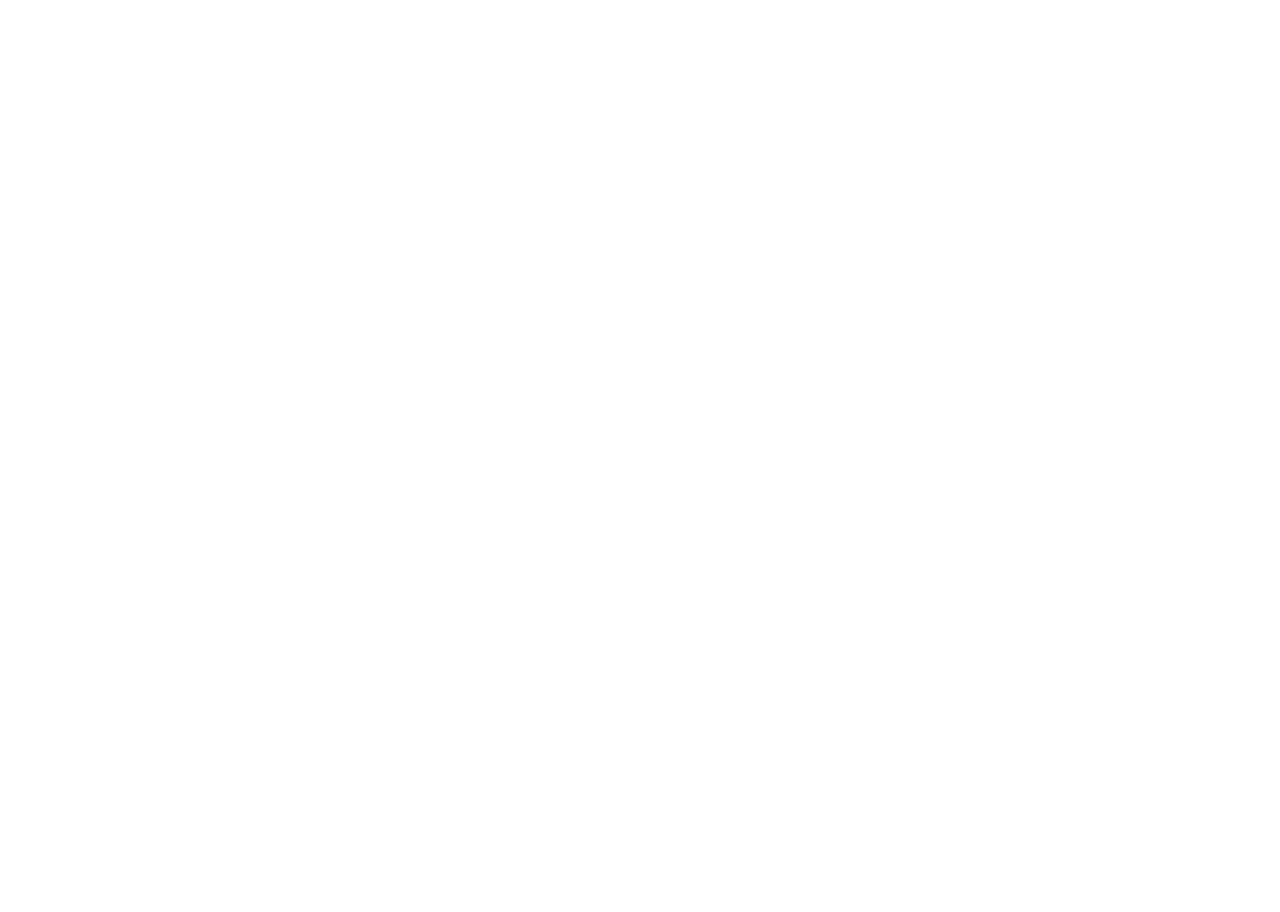
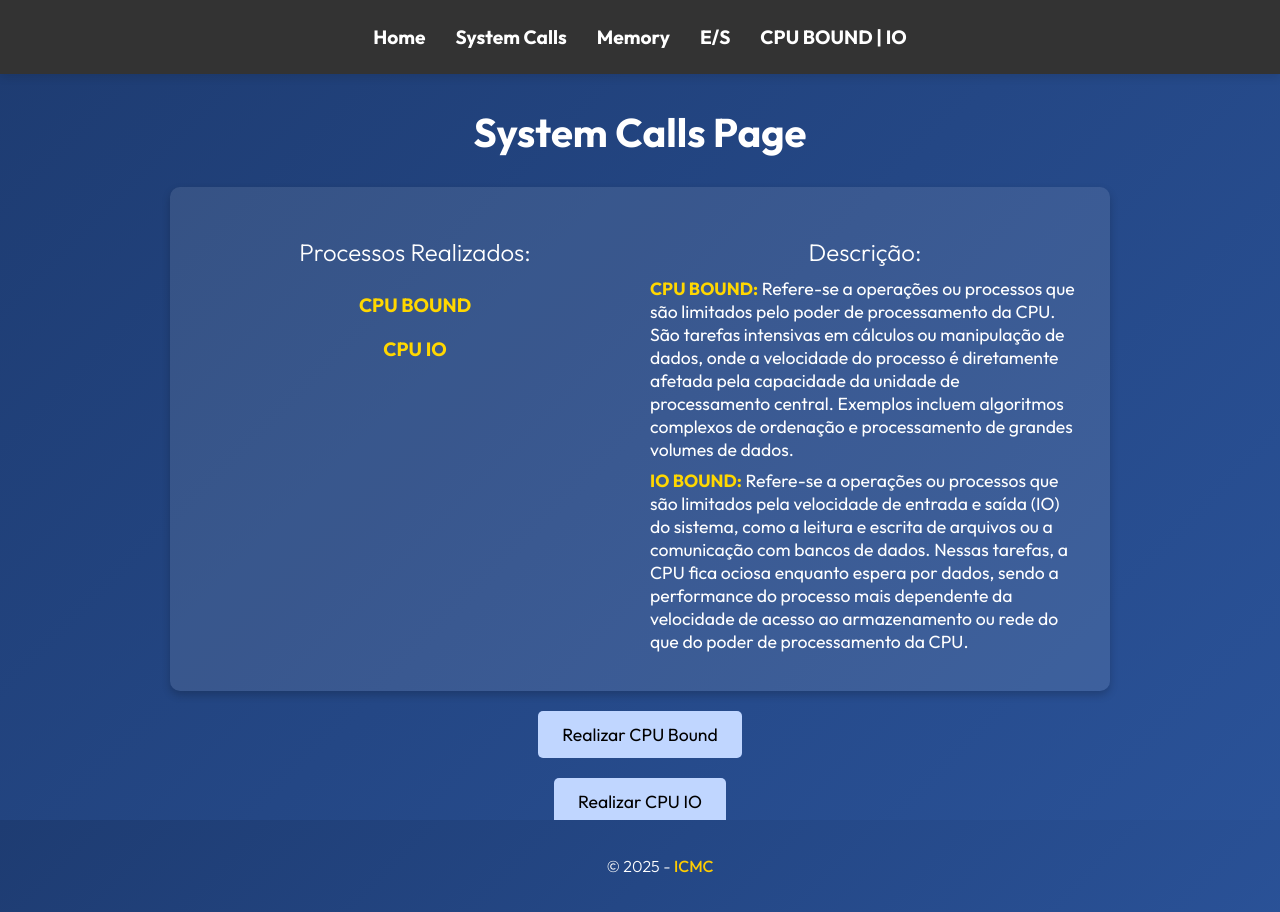
Before and after one commit to CleversonCSousa/projeto_SO, a React (Vite) app in the folder frontendSO/: page /cpu in a window 1280 px wide. Before the commit this address had no page. Before the commit the page ends 800 px from the top, so only its background shows below. Built offline with nearby package versions, Linux system fonts and the light colour scheme.

Commit message:
Cpu bound e IO

```diff
--- /dev/null
+++ b/frontendSO/src/components/CPUChart.tsx
@@ -0,0 +1,99 @@
+import React, { useState } from "react";
+import axios from "axios";
+import styles from "../styles/Charts.module.css";
+
+const CPUChartComponente: React.FC = () => {
+  const [data, setData] = useState<Record<string, number> | null>(null);
+  const [sourceCode, setSourceCode] = useState<string | null>(null);
+  const [straceData, setStraceData] = useState<string | null>(null);
+  const [loading, setLoading] = useState(false);
+
+  const formatNumber = (num: number) => {
+    if (num >= 1e9) return (num / 1e9).toFixed(1) + "B";
+    if (num >= 1e6) return (num / 1e6).toFixed(1) + "M";
+    if (num >= 1e3) return (num / 1e3).toFixed(1) + "K";
+    return num.toString();
+  };
+
+  const fetchData = async (endpoint: string) => {
+    setLoading(true);
+    try {
+      const response = await axios.get(`http://localhost:5000/${endpoint}`);
+      console.log("Dados recebidos:", response.data);
+
+      setData(response.data.timeData);
+      setSourceCode(response.data.sourceCode);
+      setStraceData(response.data.straceData);
+    } catch (error) {
+      console.error("Erro ao buscar os dados:", error);
+    } finally {
+      setLoading(false);
+    }
+  };
+
+  return (
+    <div className={styles.chartContainer}>
+
+      <button className={styles.button} onClick={() => fetchData("cpu_bound")} disabled={loading}>
+        {loading ? "Carregando..." : "Realizar CPU Bound"}
+      </button>
+      <button className={styles.button} onClick={() => fetchData("io_bound")} disabled={loading}>
+        {loading ? "Carregando..." : "Realizar CPU IO"}
+      </button>
+
+      {data && (
+        <div className={styles.tablesContainer}>
+          <table className={styles.table}>
+            <thead>
+              <caption>Time Data</caption>
+              <tr>
+                <th>Processo</th>
+                <th>Valor</th>
+                <th>Processo</th>
+                <th>Valor</th>
+              </tr>
+            </thead>
+            <tbody>
+              {(() => {
+                const entries = Object.entries(data);
+                const meio = Math.ceil(entries.length / 2);
+                const firstHalf = entries.slice(0, meio);
+                const secondHalf = entries.slice(meio);
+
+                return firstHalf.map(([key1, value1], index) => (
+                  <tr key={index}>
+                    <td>{key1}</td>
+                    <td>{formatNumber(value1)}</td>
+                    <td>{secondHalf[index]?.[0] || ""}</td>
+                    <td>{secondHalf[index] ? formatNumber(secondHalf[index][1]) : ""}</td>
+                  </tr>
+                ));
+              })()}
+            </tbody>
+          </table>
+        </div>
+      )}
+
+      <div className={styles.codes}>
+        {sourceCode && (
+          <div className={styles.codeContainer}>
+            <h3>Source Code</h3>
+            <pre className={styles.codeBlock}>
+              <code>{sourceCode}</code>
+            </pre>
+          </div>
+        )}
+        {straceData && (
+          <div className={styles.straceContainer}>
+            <h3>Strace Data</h3>
+            <pre className={styles.codeBlock}>
+              <code>{straceData}</code>
+            </pre>
+          </div>
+        )}
+      </div>
+    </div>
+  );
+};
+
+export default CPUChartComponente;
--- a/frontendSO/src/components/Navbar.tsx
+++ b/frontendSO/src/components/Navbar.tsx
@@ -10,6 +10,7 @@
                     <li className={styles.navItem}><Link className={styles.navLink} to="/syscall">System Calls</Link></li>
                     <li className={styles.navItem}><Link className={styles.navLink} to="/memo">Memory</Link></li>
                     <li className={styles.navItem}><Link className={styles.navLink} to="/es">E/S</Link></li>
+                    <li className={styles.navItem}><Link className={styles.navLink} to="/cpu">CPU BOUND | IO</Link></li>
                 </ul>
             </nav>
         </header>
--- /dev/null
+++ b/frontendSO/src/pages/cpu.tsx
@@ -0,0 +1,32 @@
+import styles from "../styles/ES.module.css";
+import CPUChartComponente from "../components/CPUChart";
+
+const CPU = () => {
+    return (
+        <div className={styles.container}>
+            <h1>System Calls Page</h1>
+
+            <div className={styles.esContainer}>
+                <div className={styles.esList}>
+                    <h2>Processos Realizados:</h2>
+                    <ul>
+                        <li>CPU BOUND</li>
+                        <li>CPU IO</li>
+                    </ul>
+                </div>
+
+                <div className={styles.esDescription}>
+                    <h2>Descrição:</h2>
+                    <p><strong>CPU BOUND:</strong> Refere-se a operações ou processos que são limitados pelo poder de processamento da CPU. São tarefas intensivas em cálculos ou manipulação de dados, onde a velocidade do processo é diretamente afetada pela capacidade da unidade de processamento central. Exemplos incluem algoritmos complexos de ordenação e processamento de grandes volumes de dados.</p>
+                    <p><strong>IO BOUND:</strong> Refere-se a operações ou processos que são limitados pela velocidade de entrada e saída (IO) do sistema, como a leitura e escrita de arquivos ou a comunicação com bancos de dados. Nessas tarefas, a CPU fica ociosa enquanto espera por dados, sendo a performance do processo mais dependente da velocidade de acesso ao armazenamento ou rede do que do poder de processamento da CPU.</p>
+                </div>
+
+            </div>
+            <div>
+                <CPUChartComponente/>
+            </div>
+        </div>
+    );
+
+}
+export default CPU
--- a/frontendSO/src/pages/routes.tsx
+++ b/frontendSO/src/pages/routes.tsx
@@ -4,6 +4,7 @@
 import Layout from "../layout/layout";
 import Syscall from "./syscall";
 import Memo from "./memo";
+import CPU from "./cpu";
 
 const AppRoutes = () => {
   return (
@@ -14,6 +15,7 @@
         <Route path="syscall" element={<Syscall/>} />
         <Route path="memo" element={<Memo/>} />
         <Route path="es" element={<Entradaesaida />} />
+        <Route path="cpu" element={<CPU />} />
       </Route>
     </Routes>
   );
```
